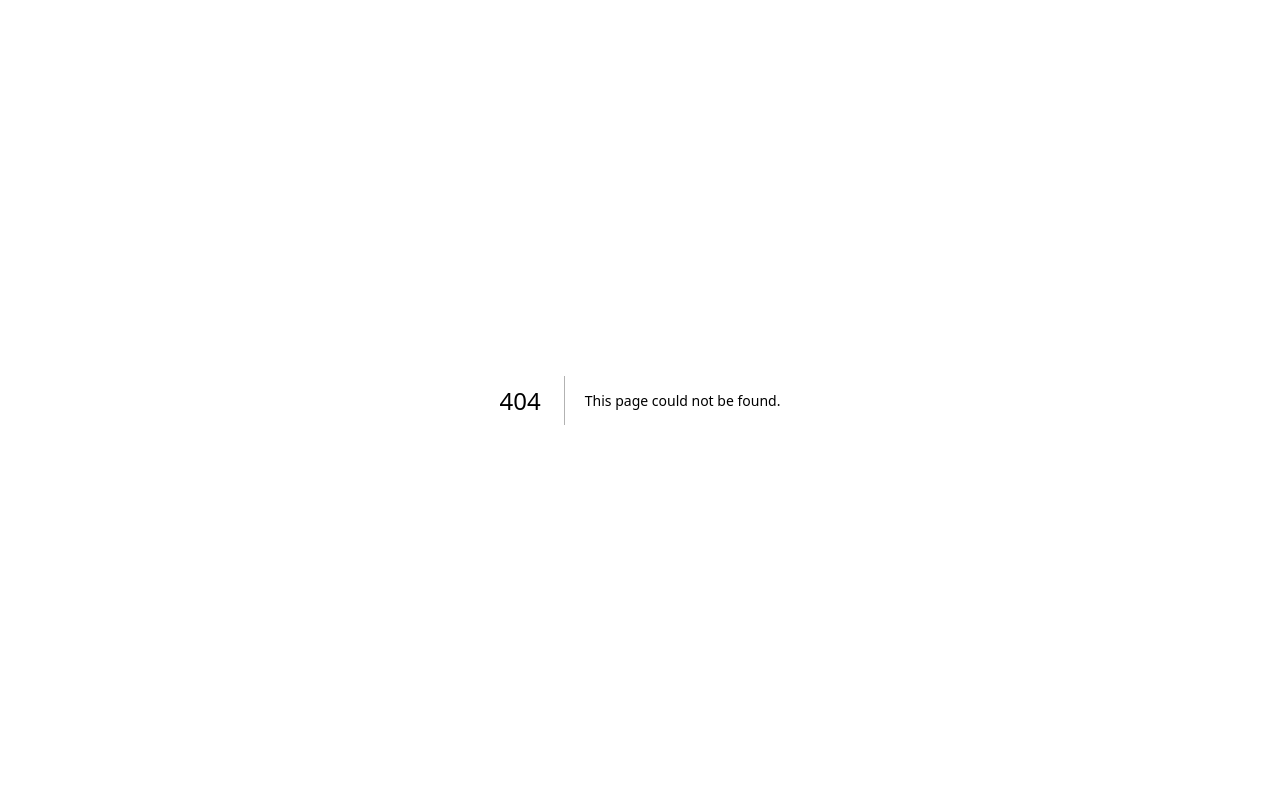
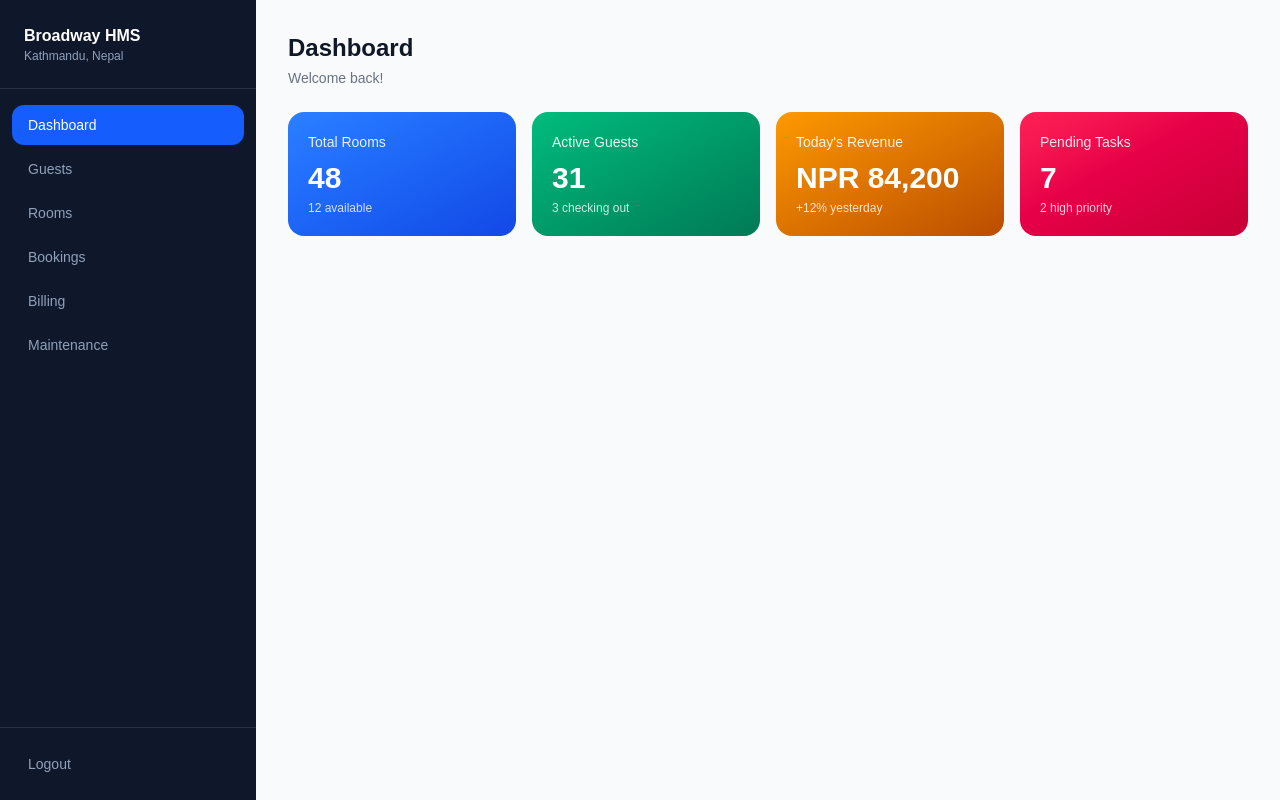
Before and after one commit to Aalok-sah14/hms, a Next.js app in the folder client/: page /dashboard in a window 1280 px wide. Before the commit this address had no page. Built offline with nearby package versions, Linux system fonts and the light colour scheme.

Commit message:
dashboard home

```diff
--- /dev/null
+++ b/client/app/dashboard/page.tsx
@@ -0,0 +1,29 @@
+"use client";
+import { Card } from "@/components/ui/Card";
+import { Badge } from "@/components/ui/Badge";
+
+const STATS = [
+  { label: "Total Rooms",     value: "48",         sub: "12 available",    color: "from-blue-500 to-blue-700" },
+  { label: "Active Guests",   value: "31",         sub: "3 checking out",  color: "from-emerald-500 to-emerald-700" },
+  { label: "Today's Revenue", value: "NPR 84,200", sub: "+12% yesterday",  color: "from-amber-500 to-amber-700" },
+  { label: "Pending Tasks",   value: "7",          sub: "2 high priority", color: "from-rose-500 to-rose-700" },
+];
+
+export default function DashboardPage() {
+  return (
+    <div>
+      <h1 className="text-2xl font-bold text-gray-900 mb-1">Dashboard</h1>
+      <p className="text-sm text-gray-500 mb-6">Welcome back!</p>
+
+      <div className="grid grid-cols-1 sm:grid-cols-2 xl:grid-cols-4 gap-4 mb-8">
+        {STATS.map((s, i) => (
+          <div key={i} className={`bg-gradient-to-br ${s.color} rounded-2xl p-5 text-white`}>
+            <p className="text-sm opacity-90 mb-2">{s.label}</p>
+            <p className="text-3xl font-bold mb-1">{s.value}</p>
+            <p className="text-xs opacity-80">{s.sub}</p>
+          </div>
+        ))}
+      </div>
+    </div>
+  );
+}
```
